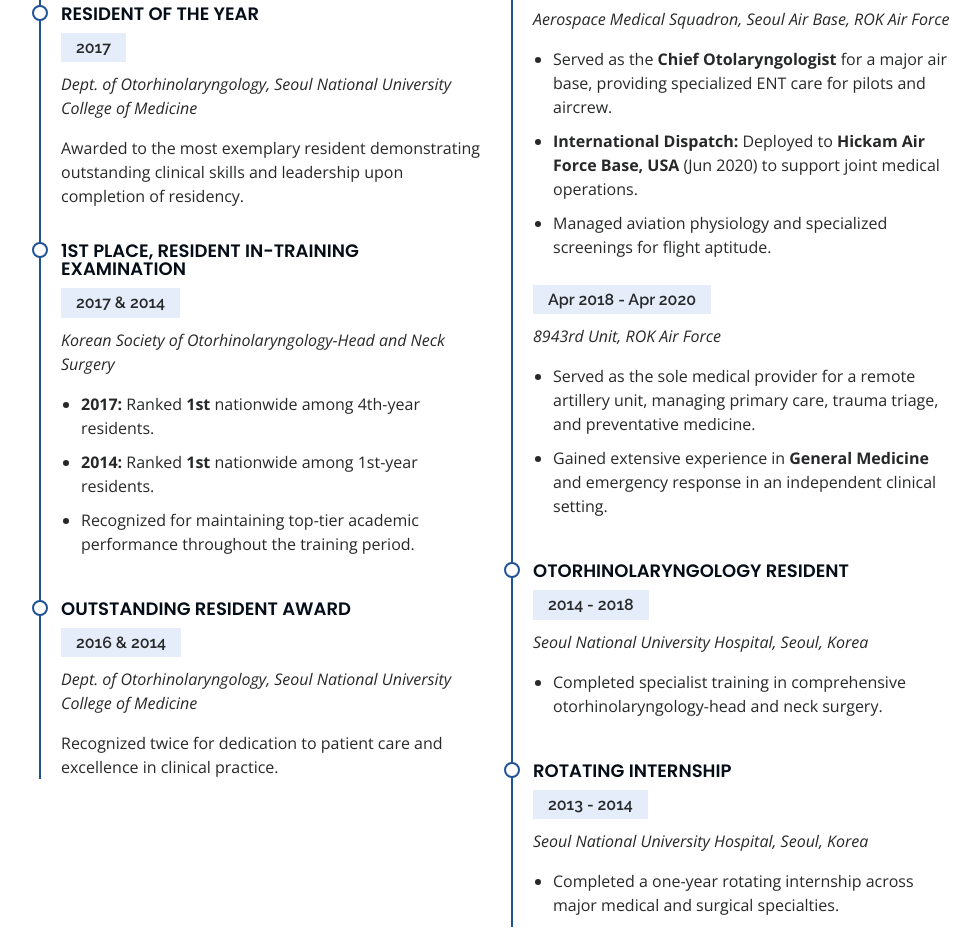
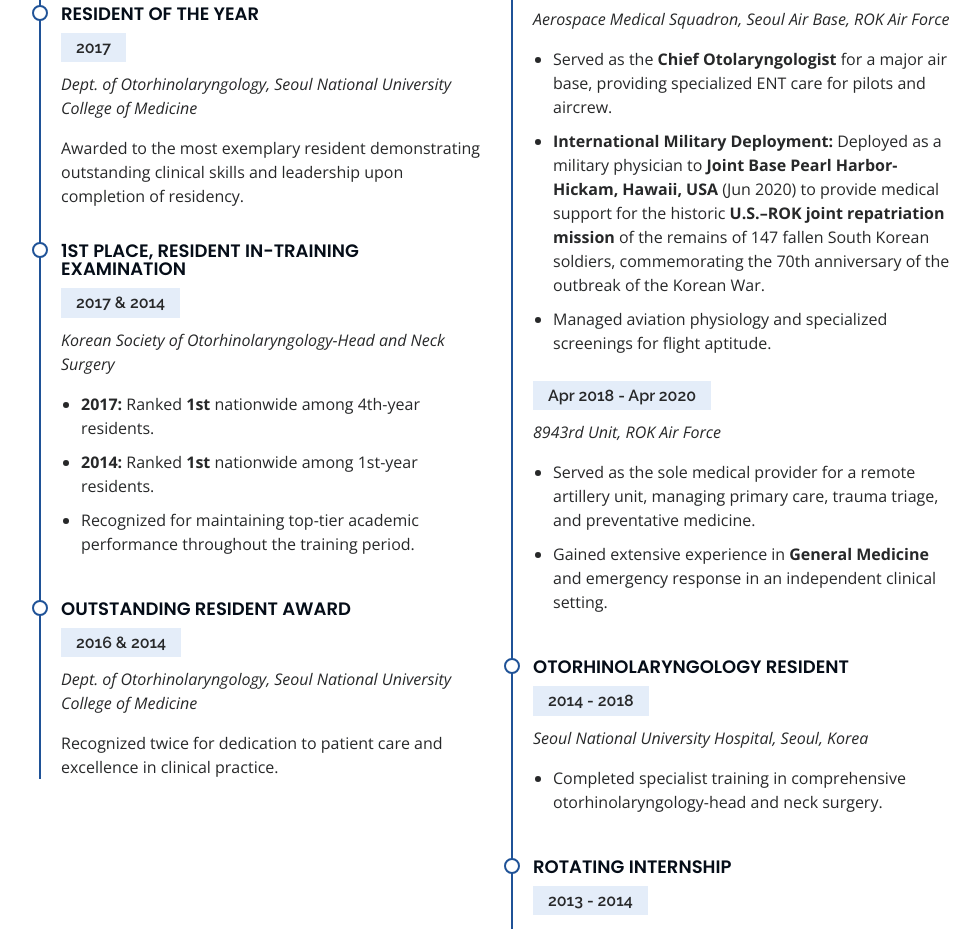
Before and after one commit to ndongwoo/ndongwoo.github.io, a plain HTML site: page index.html in a window 1280 px wide. Shown: the part 3225-4154 px from the top of the page, without its empty margins (291-1271 px from the left). Drawn offline with nearby package versions, Linux system fonts and the light colour scheme.

Commit message:
Update Hickam deployment description with repatriation mission details
Co-Authored-By: Claude Opus 5.5 <noreply@anthropic.com>

```diff
--- a/index.html
+++ b/index.html
@@ -231,7 +231,7 @@
 <p><em>Aerospace Medical Squadron, Seoul Air Base, ROK Air Force</em></p>
 <ul>
 <li>Served as the <strong>Chief Otolaryngologist</strong> for a major air base, providing specialized ENT care for pilots and aircrew.</li>
-<li><strong>International Dispatch:</strong> Deployed to <strong>Hickam Air Force Base, USA</strong> (Jun 2020) to support joint medical operations.</li>
+<li><strong>International Military Deployment:</strong> Deployed as a military physician to <strong>Joint Base Pearl Harbor-Hickam, Hawaii, USA</strong> (Jun 2020) to provide medical support for the historic <strong>U.S.–ROK joint repatriation mission</strong> of the remains of 147 fallen South Korean soldiers, commemorating the 70th anniversary of the outbreak of the Korean War.</li>
 <li>Managed aviation physiology and specialized screenings for flight aptitude.</li>
 </ul>
 <h5>Apr 2018 - Apr 2020</h5>
```
